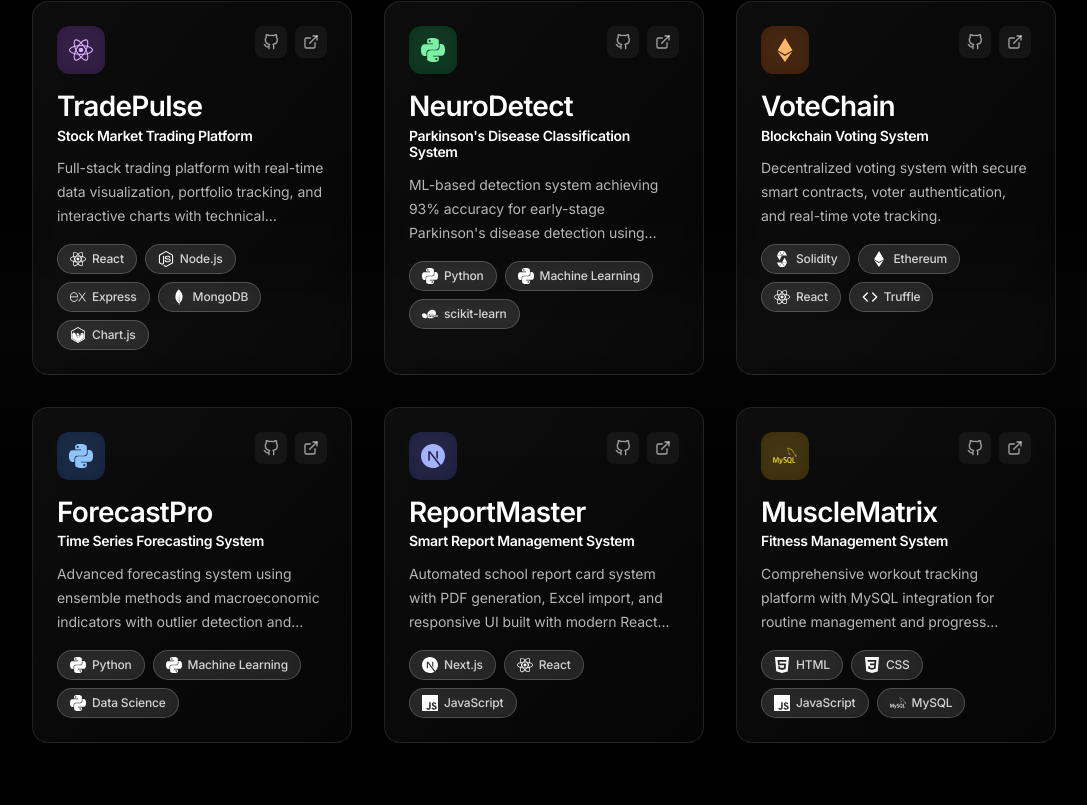
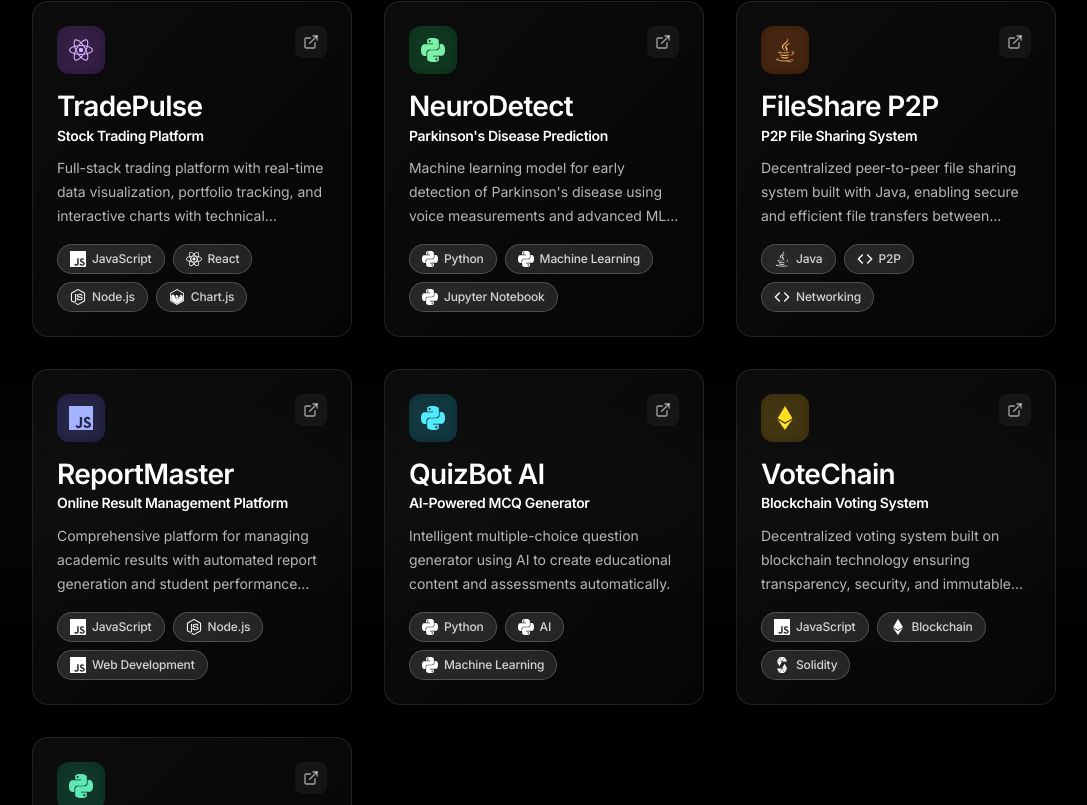
Before and after one commit to vr-tejas/portfolio, a Next.js app: page / in a window 1280 px wide. Shown: the part 1135-1940 px from the top of the page, without its empty margins (96-1183 px from the left). Built offline with nearby package versions, Linux system fonts and the light colour scheme.

Commit message:
change of projects

```diff
--- a/components/Hero.tsx
+++ b/components/Hero.tsx
@@ -159,7 +159,7 @@ const Hero = () => {
                 className="flex justify-center mt-8"
               >
                 <a
-                  href="https://drive.google.com/file/d/1egZqsrF7IfyHX-sZKr2gjctMUsF4q2a/view?usp=sharing"
+                  href="https://drive.google.com/drive/u/0/folders/1LCls0e1kKUMKzpZctxGdumvJwlUYZ9PG"
                   target="_blank"
                   rel="noopener noreferrer"
                   className="inline-flex items-center gap-3 px-6 py-3 bg-gradient-to-r from-white/10 to-white/5 backdrop-blur-sm border border-white/20 rounded-xl text-white/90 hover:text-white hover:border-white/30 hover:bg-white/10 transition-all duration-300 hover:scale-105 group"
--- a/components/Projects.tsx
+++ b/components/Projects.tsx
@@ -3,12 +3,12 @@
 import React from 'react';
 import { motion } from 'framer-motion';
 import Link from 'next/link';
-import { FiGithub, FiExternalLink, FiCode } from 'react-icons/fi';
+import { FiExternalLink, FiCode } from 'react-icons/fi';
 import {
   SiReact, SiNextdotjs, SiJavascript, SiHtml5, SiCss3,
   SiPython, SiTensorflow, SiMysql, SiSolidity, SiEthereum,
   SiUnity, SiGithubactions, SiNodedotjs, SiExpress, SiMongodb,
-  SiChartdotjs, SiScikitlearn
+  SiChartdotjs, SiScikitlearn, SiJava
 } from 'react-icons/si';
 import { TbBrandCSharp } from 'react-icons/tb';
 
@@ -42,74 +42,85 @@ const Projects = () => {
     'Neural Networks': <SiTensorflow className="text-foreground" size={16} />,
     'Data Science': <SiPython className="text-foreground" size={16} />,
     'Ganache': <SiEthereum className="text-foreground" size={16} />,
+    'Java': <SiJava className="text-foreground" size={16} />,
+    'P2P': <FiCode className="text-foreground" size={16} />,
+    'Networking': <FiCode className="text-foreground" size={16} />,
+    'AI': <SiPython className="text-foreground" size={16} />,
+    'Blockchain': <SiEthereum className="text-foreground" size={16} />,
+    'Web Development': <SiJavascript className="text-foreground" size={16} />,
+    'Jupyter Notebook': <SiPython className="text-foreground" size={16} />,
   };
 
   const projects = [
     {
       name: 'TradePulse',
-      title: 'Stock Market Trading Platform',
+      title: 'Stock Trading Platform',
       description: 'Full-stack trading platform with real-time data visualization, portfolio tracking, and interactive charts with technical indicators.',
-      tags: ['React', 'Node.js', 'Express', 'MongoDB', 'Chart.js'],
-      github: 'https://github.com/VRTejas/Stock-Market-Trading-Platform',
-      demo: 'https://tradingview.com',
+      tags: ['JavaScript', 'React', 'Node.js', 'Chart.js'],
+      demo: 'https://github.com/vr-tejas/stock-trading-platform',
       gradient: 'from-purple-500/20 to-blue-500/20',
       iconBg: 'bg-purple-500/20',
       icon: <SiReact size={24} className="text-purple-300" />,
     },
     {
       name: 'NeuroDetect',
-      title: 'Parkinson\'s Disease Classification System',
-      description: 'ML-based detection system achieving 93% accuracy for early-stage Parkinson\'s disease detection using voice measurements.',
-      tags: ['Python', 'Machine Learning', 'scikit-learn'],
-      github: 'https://github.com/VRTejas/Parkinsons-Disease-Detection',
-      demo: 'https://www.kaggle.com/datasets/vikasukani/parkinsons-disease-data-set',
+      title: 'Parkinson\'s Disease Prediction',
+      description: 'Machine learning model for early detection of Parkinson\'s disease using voice measurements and advanced ML algorithms.',
+      tags: ['Python', 'Machine Learning', 'Jupyter Notebook'],
+      demo: 'https://github.com/vr-tejas/Parkinsons-Disease-prediction',
       gradient: 'from-green-500/20 to-teal-500/20',
       iconBg: 'bg-green-500/20',
       icon: <SiPython size={24} className="text-green-300" />,
     },
     {
-      name: 'VoteChain',
-      title: 'Blockchain Voting System',
-      description: 'Decentralized voting system with secure smart contracts, voter authentication, and real-time vote tracking.',
-      tags: ['Solidity', 'Ethereum', 'React', 'Truffle'],
-      github: 'https://github.com/VRTejas/Blockchain-Voting-System',
-      demo: 'https://ethereum.org/en/dapps/',
+      name: 'FileShare P2P',
+      title: 'P2P File Sharing System',
+      description: 'Decentralized peer-to-peer file sharing system built with Java, enabling secure and efficient file transfers between users.',
+      tags: ['Java', 'P2P', 'Networking'],
+      demo: 'https://github.com/vr-tejas/P2P-File-Sharing-System',
       gradient: 'from-orange-500/20 to-red-500/20',
       iconBg: 'bg-orange-500/20',
-      icon: <SiEthereum size={24} className="text-orange-300" />,
-    },
-    {
-      name: 'ForecastPro',
-      title: 'Time Series Forecasting System',
-      description: 'Advanced forecasting system using ensemble methods and macroeconomic indicators with outlier detection and predictive analytics.',
-      tags: ['Python', 'Machine Learning', 'Data Science'],
-      github: 'https://github.com/VRTejas/Time-Series-Forecasting',
-      demo: 'https://plotly.com/python/time-series/',
-      gradient: 'from-blue-500/20 to-cyan-500/20',
-      iconBg: 'bg-blue-500/20',
-      icon: <SiPython size={24} className="text-blue-300" />,
+      icon: <SiJava size={24} className="text-orange-300" />,
     },
     {
       name: 'ReportMaster',
-      title: 'Smart Report Management System',
-      description: 'Automated school report card system with PDF generation, Excel import, and responsive UI built with modern React patterns.',
-      tags: ['Next.js', 'React', 'JavaScript'],
-      github: 'https://github.com/VRTejas/School-Report-Management',
-      demo: 'https://nextjs.org/showcase',
+      title: 'Online Result Management Platform',
+      description: 'Comprehensive platform for managing academic results with automated report generation and student performance analytics.',
+      tags: ['JavaScript', 'Node.js', 'Web Development'],
+      demo: 'https://github.com/vr-tejas/Online-Result-Management-Platform',
       gradient: 'from-indigo-500/20 to-purple-500/20',
       iconBg: 'bg-indigo-500/20',
-      icon: <SiNextdotjs size={24} className="text-indigo-300" />,
+      icon: <SiJavascript size={24} className="text-indigo-300" />,
     },
     {
-      name: 'MuscleMatrix',
-      title: 'Fitness Management System',
-      description: 'Comprehensive workout tracking platform with MySQL integration for routine management and progress monitoring.',
-      tags: ['HTML', 'CSS', 'JavaScript', 'MySQL'],
-      github: 'https://github.com/VRTejas/Fitness-Management-System',
-      demo: 'https://www.myfitnesspal.com',
+      name: 'QuizBot AI',
+      title: 'AI-Powered MCQ Generator',
+      description: 'Intelligent multiple-choice question generator using AI to create educational content and assessments automatically.',
+      tags: ['Python', 'AI', 'Machine Learning'],
+      demo: 'https://github.com/vr-tejas/AI-powered-MCQ-generator',
+      gradient: 'from-cyan-500/20 to-blue-500/20',
+      iconBg: 'bg-cyan-500/20',
+      icon: <SiPython size={24} className="text-cyan-300" />,
+    },
+    {
+      name: 'VoteChain',
+      title: 'Blockchain Voting System',
+      description: 'Decentralized voting system built on blockchain technology ensuring transparency, security, and immutable voting records.',
+      tags: ['JavaScript', 'Blockchain', 'Solidity'],
+      demo: 'https://github.com/vr-tejas/Blockchain-Voting-System',
       gradient: 'from-yellow-500/20 to-amber-500/20',
       iconBg: 'bg-yellow-500/20',
-      icon: <SiMysql size={24} className="text-yellow-300" />,
+      icon: <SiEthereum size={24} className="text-yellow-300" />,
+    },
+    {
+      name: 'ForecastEngine',
+      title: 'ML Forecast Engine',
+      description: 'Advanced machine learning forecasting engine for time series prediction with multiple algorithms and data visualization.',
+      tags: ['Python', 'Machine Learning', 'Data Science'],
+      demo: 'https://github.com/vr-tejas/ml-forecast-engine',
+      gradient: 'from-emerald-500/20 to-green-500/20',
+      iconBg: 'bg-emerald-500/20',
+      icon: <SiPython size={24} className="text-emerald-300" />,
     }
   ];
 
@@ -157,15 +168,6 @@ const Projects = () => {
                     {project.icon}
                   </div>
                   <div className="flex gap-2">
-                    <a
-                      href={project.github}
-                      target="_blank"
-                      rel="noopener noreferrer"
-                      className="p-2 rounded-lg bg-white/5 hover:bg-white/10 text-white/60 hover:text-white transition-all duration-300 hover:scale-110 cursor-pointer"
-                      aria-label="View code"
-                    >
-                      <FiGithub size={16} />
-                    </a>
                     <a
                       href={project.demo}
                       target="_blank"
@@ -233,7 +235,6 @@ const Projects = () => {
             rel="noopener noreferrer"
             className="inline-flex items-center gap-2 px-8 py-4 text-base font-medium text-black bg-primary rounded-full hover:bg-primary-light transition-all duration-300 ease-out hover:shadow-lg hover:shadow-primary/20 hover:scale-105"
           >
-            <FiGithub />
             <span>Visit My GitHub</span>
             <FiExternalLink size={16} />
           </Link>
```
